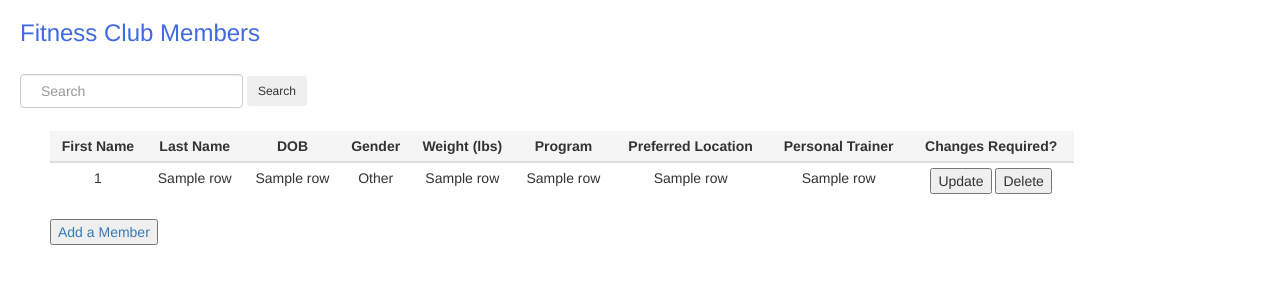
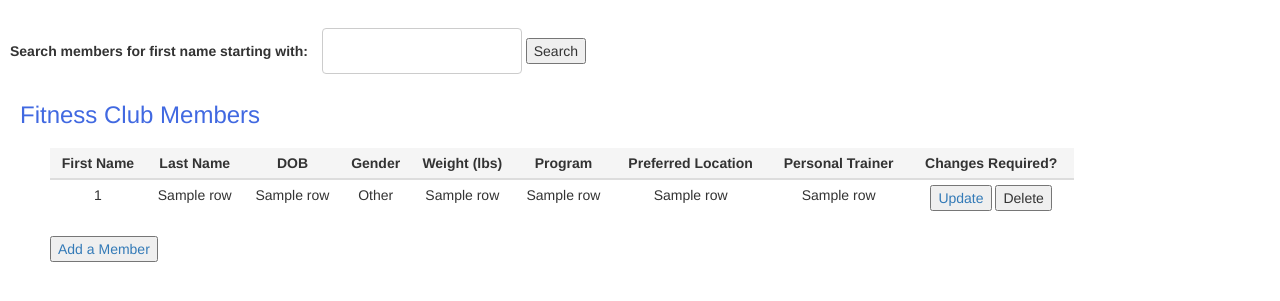
Before and after one commit to mittalj/cs340_databases_project, a Flask app: template templates/members.html in a window 1280 px wide. Shown: the part 52-353 px from the top of the page. Run offline with Flask 2, Linux system fonts and the light colour scheme; the template is opened without the code that fills it: most values are stand-ins (such as "Sample title", 1, 10 or a date in 2020); some libraries are stand-ins or nearby versions.

Commit message:
Update members.html

```diff
--- a/templates/members.html
+++ b/templates/members.html
@@ -17,12 +17,17 @@
 {% endif %}
 {% endwith %}
 
+
+<form id='search_members' action='' method='POST'>
+<!--- this form does not submit directly, the button handles all the interaction with backend -->
+    <label> Search members for first name starting with:</label>
+    <input id='first_name' type='text' name='first_name' value=''>
+    <input type="button" value="Search" onclick="window.location='/search'">
+</form>
+
+
 <h2>Fitness Club Members</h2>
 	 <!-- Search form -->
-<form class="form-inline mr-auto">
-  <input class="form-control mr-sm-2" type="text" placeholder="Search" aria-label="Search">
-  <button class="btn btn-unique btn-rounded btn-sm my-0" type="submit">Search</button>
-</form>
    <table class="table table-hover table-condensed member-table">
    	<thead>
    	<tr>
@@ -53,12 +58,19 @@
         <td>Other</td>
    {% endif %}
 
-   <td>{{r[4]}}</td>
-   <td>{{r[5]}}</td>
+        <td>{{r[4]}}</td>
+
+   {% if r[5] is none %}
+        <td></td>
+   {% else %}
+        <td>{{r[5]}}</td>
+   {% endif %}
+
+
+
    <td>{{r[6]}}</td>
    <td>{{r[7]}}</td>
-
-   <td><input type='button' value='Update' name='Update' onclick="window.location='/updateMember/{{r[8]}}'">
+   <td><a href="/updateMember/{{r[8]}}"><button>Update</button></a>
    <input type='button' value='Delete' name='Delete' onclick="window.location='/deleteMember/{{r[8]}}'"</td>
   </tr>
   {% endfor %}
```
